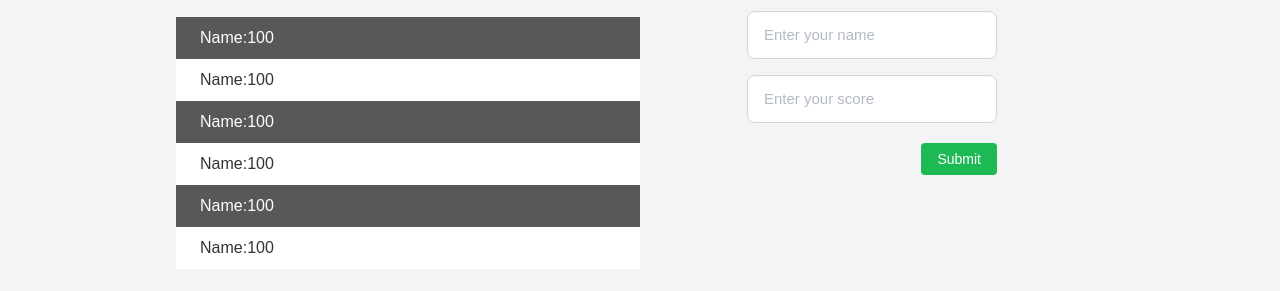
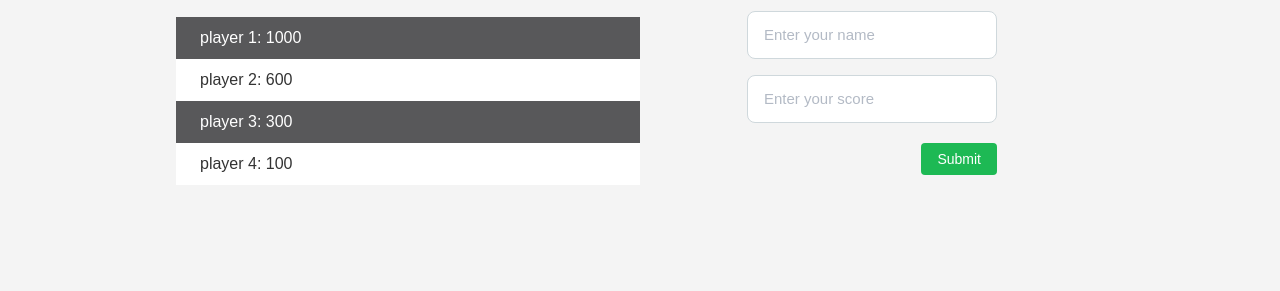
Before and after one commit to gvgesanto2/microverse-leaderboard, a website built with webpack: page src/index.html in a window 1280 px wide. Shown: the part 155-446 px from the top of the page. Built offline with nearby package versions, Linux system fonts and the light colour scheme; a web font is replaced by a local one.

Commit message:
feat: Render the list of recent scores dynamically

```diff
--- a/src/index.html
+++ b/src/index.html
@@ -24,14 +24,7 @@
           <h2 class="a-title--md">Recent scores</h2>
           <button class="a-btn">Refresh</button>
         </header>
-        <ul class="a-striped-list">
-          <li>Name:100</li>
-          <li>Name:100</li>
-          <li>Name:100</li>
-          <li>Name:100</li>
-          <li>Name:100</li>
-          <li>Name:100</li>
-        </ul>
+        <div id="scores-list-container"></div>
       </section>
       <section id="add-score" class="l-section">
         <header class="l-section__header">
--- a/src/scripts/index.js
+++ b/src/scripts/index.js
@@ -1,3 +1,26 @@
 import '../styles/main.scss';
+import ScoresListPresenter from './presenters/ScoresListPresenter.js';
 
-console.log('hi');
+const SCORES_LIST_CONTAINER_ID = 'scores-list-container';
+
+const initialScores = [
+  {
+    playerName: 'player 1',
+    score: 1000,
+  },
+  {
+    playerName: 'player 2',
+    score: 600,
+  },
+  {
+    playerName: 'player 3',
+    score: 300,
+  },
+  {
+    playerName: 'player 4',
+    score: 100,
+  },
+];
+
+const scoresListPresenter = new ScoresListPresenter(initialScores);
+scoresListPresenter.build(SCORES_LIST_CONTAINER_ID);
--- /dev/null
+++ b/src/scripts/presenters/ScoresListPresenter.js
@@ -0,0 +1,11 @@
+import ScoresListView from '../views/view-components/ScoresListView.js';
+
+export default class ScoresListPresenter {
+  constructor(initialScores) {
+    this.scoresListView = new ScoresListView(initialScores);
+  }
+
+  build(scoresListContainerId) {
+    this.scoresListView.render(scoresListContainerId);
+  }
+}
--- /dev/null
+++ b/src/scripts/utils/createElem.utils.js
@@ -0,0 +1,26 @@
+/* eslint-disable import/prefer-default-export */
+export const createHtmlElement = ({
+  tag, className, id, style, text,
+}) => {
+  const elem = document.createElement(tag);
+  if (className) {
+    elem.className = className;
+  }
+
+  if (id) {
+    elem.id = id;
+  }
+
+  if (style) {
+    Object.keys(style).forEach((propKey) => {
+      elem.style[propKey] = style[propKey];
+    });
+  }
+
+  if (text) {
+    const textNode = document.createTextNode(text);
+    elem.appendChild(textNode);
+  }
+
+  return elem;
+};
--- /dev/null
+++ b/src/scripts/views/view-components/ScoreItemView.js
@@ -0,0 +1,20 @@
+import { createHtmlElement } from '../../utils/createElem.utils.js';
+import ViewComponent from './ViewComponent.js';
+
+export default class ScoreItemView extends ViewComponent {
+  constructor(scoreData) {
+    super();
+    this.scoreData = scoreData;
+  }
+
+  createHtmlElem = () => {
+    const { playerName, score } = this.scoreData;
+
+    const scoreItem = createHtmlElement({
+      tag: 'li',
+      text: `${playerName}: ${score}`,
+    });
+
+    return scoreItem;
+  };
+}
--- /dev/null
+++ b/src/scripts/views/view-components/ScoresListView.js
@@ -0,0 +1,24 @@
+import { createHtmlElement } from '../../utils/createElem.utils.js';
+import ScoreItemView from './ScoreItemView.js';
+import ViewComponent from './ViewComponent.js';
+
+export default class ScoresListView extends ViewComponent {
+  constructor(initialScores) {
+    super();
+    this.initialScores = initialScores;
+  }
+
+  createHtmlElem = () => {
+    const scoresList = createHtmlElement({
+      tag: 'ul',
+      className: 'a-striped-list',
+    });
+
+    this.initialScores.forEach((score) => {
+      const scoreItemView = new ScoreItemView(score);
+      scoreItemView.appendToParent(scoresList);
+    });
+
+    return scoresList;
+  };
+}
--- /dev/null
+++ b/src/scripts/views/view-components/ViewComponent.js
@@ -0,0 +1,34 @@
+/**
+ * Abstract Class ViewComponent
+ * Used as a type of interface for the view components
+ *
+ * @class ViewComponent
+ */
+export default class ViewComponent {
+  constructor() {
+    if (this.constructor === ViewComponent) {
+      throw new Error("Abstract classes can't be instantiated.");
+    }
+    this.htmlElem = null;
+  }
+
+  createHtmlElem = () => {
+    throw new Error('Method "createElem()" must be implemented.');
+  };
+
+  render = (parentElemId) => {
+    this.appendToParent(document.getElementById(parentElemId));
+  };
+
+  appendToParent = (parentElem) => {
+    if (!this.htmlElem) {
+      this.htmlElem = this.createHtmlElem();
+      parentElem.appendChild(this.htmlElem);
+    }
+  };
+
+  remove = () => {
+    this.htmlElem?.remove();
+    this.htmlElem = null;
+  };
+}
--- a/src/styles/_layout.scss
+++ b/src/styles/_layout.scss
@@ -50,3 +50,7 @@
     }
   }
 }
+
+#scores-list-container {
+  width: 100%;
+}
```
